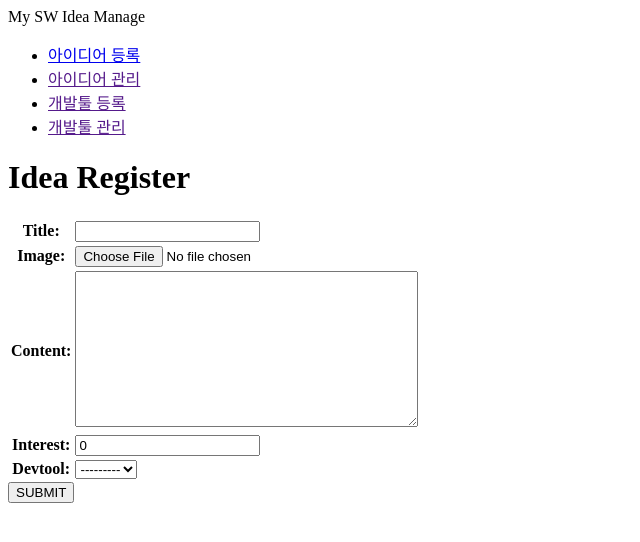
After one commit to gkrry2723/SWIDEA_SITE, a Django app: page /idea/create in a window 1280 px wide. The commit adds this page. Shown: the top 542 px of the page, without its empty margins (0-640 px from the left). Run offline with Django 3.2, Linux system fonts and the light colour scheme; data that the repository does not hold is empty.

Commit message:
idea edit, create 완성

```diff
--- /dev/null
+++ b/sites/forms.py
@@ -0,0 +1,12 @@
+from django import forms
+from . import models
+
+class IdeaForm(forms.ModelForm):
+    class Meta:
+        model = models.Idea
+        fields = '__all__'
+
+class ToolForm(forms.ModelForm):
+    class Meta:
+        model = models.Tool
+        fields = '__all__'
--- a/sites/models.py
+++ b/sites/models.py
@@ -6,18 +6,18 @@ from conf.utils import uuid_upload_to
 # Create your models here.
 
 class Tool(models.Model):
-    name = models.CharField(max_length=50, help_text="툴 이름")
-    kind = models.CharField(max_length=50, help_text="툴 종류")
+    name = models.CharField(max_length=50)
+    kind = models.CharField(max_length=50)
     des = models.TextField()
 
     def __str__(self):
         return self.name
 
 class Idea(models.Model):
-    title = models.CharField(max_length=100, help_text="아이디어 이름")
-    image = models.ImageField(upload_to="idea_img/%Y/%m/%d", null=True, blank=True)
+    title = models.CharField(max_length=100)
+    image = models.ImageField(upload_to="idea_img/%Y/%m/%d", null=True)
     content = models.TextField()
-    interest = models.IntegerField(default=0, help_text="interest")
+    interest = models.IntegerField(default=0)
     # Foriegn Key -> 한 Tool에 여러 Idea
     devtool = models.ForeignKey(Tool, on_delete=models.SET_NULL, null=True)
     update_at = models.DateTimeField(auto_now=True) # 이거 꼭 넣어줘야함.
--- /dev/null
+++ b/sites/templates/ideas/idea_create.html
@@ -0,0 +1,15 @@
+{%extends "layout.html"%}
+
+{% block content %}
+    <h1>Idea Register</h1>
+
+    <form action="" method="POST" enctype="multipart/form-data">
+        {% csrf_token %}
+        <table>
+            {{form.as_table}}
+        </table>
+
+        <button type="submit" >SUBMIT</button>
+    </form>
+
+{% endblock %}
--- a/sites/templates/ideas/idea_detail.html
+++ b/sites/templates/ideas/idea_detail.html
@@ -9,6 +9,6 @@
     <hr/>
     <span><a href="{}"> 삭제 </a></span>
     <span><a href="{% url "sites:idea_list" %}"> 목록 </a></span>
-    <span><a href="{}"> 수정 </a></span>
+    <span><a href="{% url "sites:idea_edit" idea.id %}"> 수정 </a></span>
 
 {% endblock %}
--- a/sites/urls.py
+++ b/sites/urls.py
@@ -5,5 +5,8 @@ app_name = "sites"
 
 urlpatterns = [
     path("", view= views.idea_list, name="idea_list"),
+    path("idea", view= views.idea_list, name="idea_list"),
     path("idea/<int:pk>", view=views.idea_detail, name="idea_detail"),
+    path("idea/create", view=views.idea_create, name="idea_create"),
+    path("idea/edit/<int:pk>", view=views.idea_edit, name="idea_edit"),
 ]
--- a/sites/views.py
+++ b/sites/views.py
@@ -1,3 +1,4 @@
+from sites.forms import IdeaForm
 from django.shortcuts import render, redirect, get_object_or_404
 from django.urls.base import reverse
 from .models import Idea
@@ -18,3 +19,33 @@ def idea_detail(request, pk):
         "idea":idea
     }
     return render(request, template_name="ideas/idea_detail.html", context=ctx)
+
+def idea_create(request):
+    # 만약 create 페이지에서 create를 누르면
+    if request.method == "POST":
+        form = IdeaForm(request.POST, request.FILES)
+        if form.is_valid():
+            idea = form.save()
+            return redirect('sites:idea_list')
+    else:
+        form = IdeaForm()
+        ctx = {
+            'form':form
+            }
+
+        return render(request, template_name="ideas/idea_create.html", context = ctx)
+
+def idea_edit(request,pk):
+    idea = get_object_or_404(Idea, id=pk)
+    if request.method == "POST":
+        form = IdeaForm(request.POST, instance=idea)
+        if form.is_valid():
+            idea = form.save()
+            return redirect('sites:idea_detail', pk)
+    else:
+        form = IdeaForm(instance=idea)
+        ctx = {
+            'form':form
+            }
+
+        return render(request, template_name="ideas/idea_create.html", context = ctx)
--- a/templates/layout.html
+++ b/templates/layout.html
@@ -8,7 +8,7 @@
     My SW Idea Manage
 
     <ul>
-        <li><a href= "">아이디어 등록</a></li>
+        <li><a href= "{% url "sites:idea_create" %}">아이디어 등록</a></li>
         <li><a href= "">아이디어 관리</a></li>
         <li><a href= "">개발툴 등록</a></li>
         <li><a href= "">개발툴 관리</a></li>
```
Also changed, not shown: templates/dfsdfsd/idea_list.html (deleted, +0 -10 lines).
